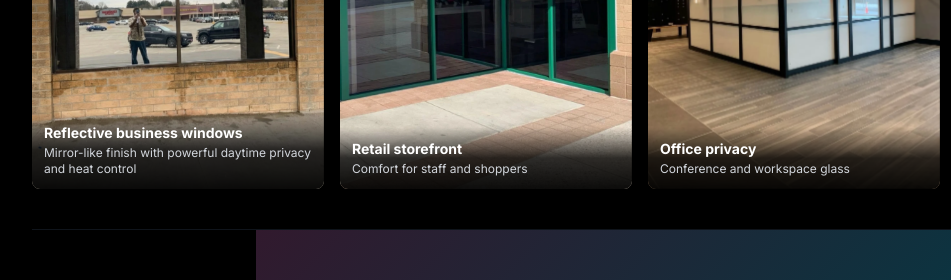
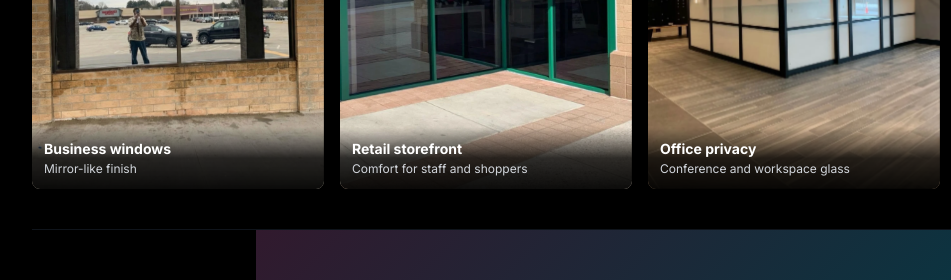
Before and after one commit to Mainstream-Tinting/please, a website: page commercial.html in a window 1280 px wide. Shown: the part 2160-2440 px from the top of the page, 0-951 px from the left. Drawn offline with nearby package versions, Linux system fonts and the light colour scheme.

Commit message:
Update commercial.html

```diff
--- a/commercial.html
+++ b/commercial.html
@@ -1146,8 +1146,8 @@
                                 <img loading="lazy" src="comref2.jpeg" alt="Commercial building facade with solar control window tint" class="h-full w-full object-cover transition-opacity duration-300 group-hover:opacity-90" decoding="async" />
                             </picture>
                             <div class="absolute bottom-0 left-0 right-0 bg-gradient-to-t from-black/95 via-black/80 to-transparent p-2.5 sm:p-3">
-                                <h3 class="mb-0.5 text-xs font-bold text-white sm:text-sm">Reflective business windows</h3>
-                                <p class="text-[10px] text-gray-300 sm:text-xs leading-tight">Mirror-like finish with powerful daytime privacy and heat control</p>
+                                <h3 class="mb-0.5 text-xs font-bold text-white sm:text-sm">Business windows</h3>
+                                <p class="text-[10px] text-gray-300 sm:text-xs leading-tight">Mirror-like finish</p>
                             </div>
                         </div>
                     </div>
```
